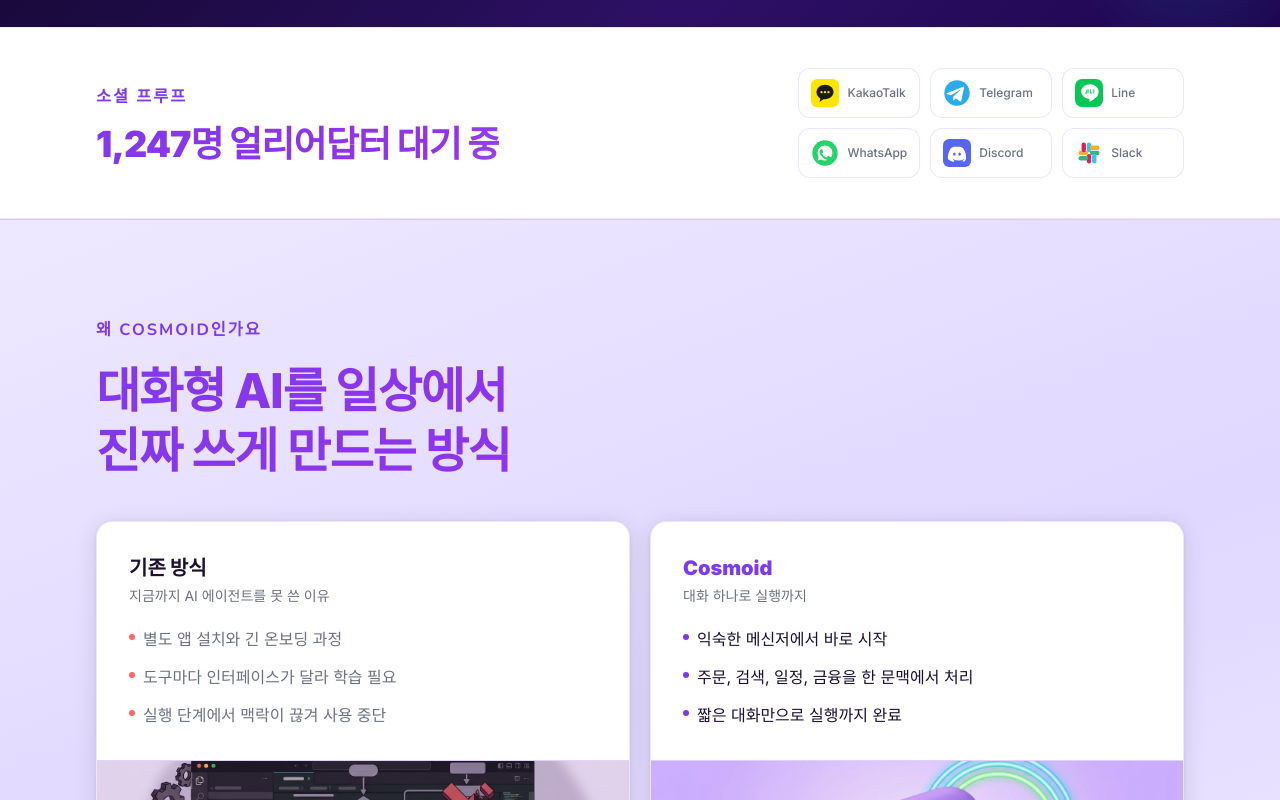
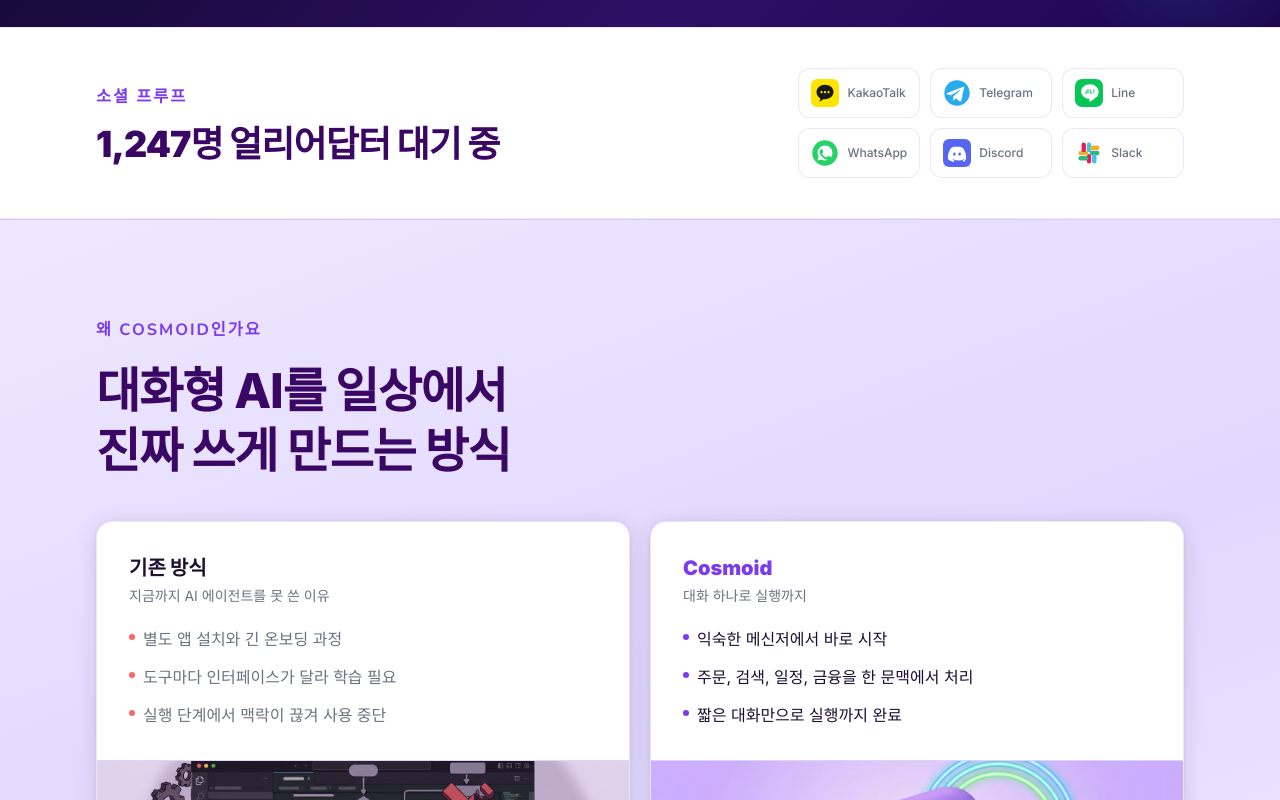
Before and after one commit to seojoonkim/cosmoid, a Next.js app: page / in a window 1280 px wide. Shown: the part 820-1620 px from the top of the page. Built offline with nearby package versions, Linux system fonts and the light colour scheme.

Commit message:
style: section-title 진한 보라 단색 #3b0764

```diff
--- a/src/app/globals.css
+++ b/src/app/globals.css
@@ -103,12 +103,8 @@ a {
 }
 
 .section-title {
-  background: linear-gradient(120deg, #7c3aed 0%, #9333ea 40%, #a78bfa 70%, #7c3aed 100%);
-  background-size: 300% 100%;
-  -webkit-background-clip: text;
-  -webkit-text-fill-color: transparent;
-  background-clip: text;
-  animation: title-gradient-shift 9s ease infinite;
+  color: #3b0764;
+  -webkit-text-fill-color: #3b0764;
 }
 
 @keyframes cursor-blink {
```
